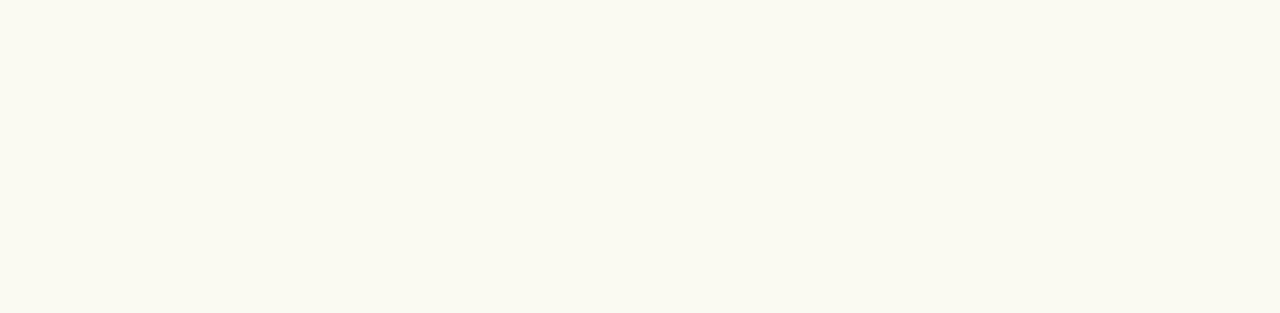
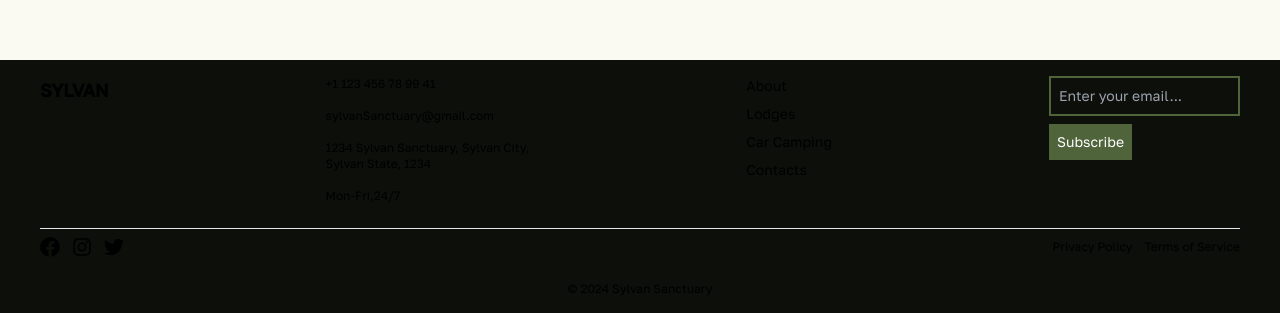
Before and after one commit to Ruhamma/sylvan-hotel, a Next.js app: page / in a window 1280 px wide. Shown: the part 804-1117 px from the top of the page. Before the commit the page ends 844 px from the top, so only its background shows below. Built offline with nearby package versions, Linux system fonts and the light colour scheme.

Commit message:
Add footer component to layout

```diff
--- /dev/null
+++ b/src/app/components/Footer.tsx
@@ -0,0 +1,73 @@
+import Image from "next/image";
+import Link from "next/link";
+import React from "react";
+import { FaFacebook, FaInstagram, FaTwitter } from "react-icons/fa";
+const Footer = () => {
+  return (
+    <footer className="flex flex-col text-black-100  mt-5 relative bg-tertiary p-4 px-10 pt-4">
+      <div className="flex gap-10 sm:gap-0   sm:flex-row flex-wrap flex-col justify-between mb-6 ">
+        <div className="flex flex-col gap-3">
+          <p className="text-lg font-bold">SYLVAN</p>
+        </div>
+        <div className="flex flex-col gap-4">
+          <p className="text-xs">+1 123 456 78 99 41</p>
+          <a
+            href="mailto:info@
+            sylvan.com"
+            className="text-xs"
+          >
+            sylvanSanctuary@gmail.com
+          </a>
+
+          <p className="text-xs">
+            1234 Sylvan Sanctuary, Sylvan City, <br /> Sylvan State, 1234
+          </p>
+          <p className="text-xs">Mon-Fri,24/7</p>
+        </div>
+        <div className="flex flex-col gap-2 text-sm ">
+          <Link href="/about">About</Link>
+          <Link href="/lodges">Lodges</Link>
+          <Link href="/car-camping">Car Camping</Link>
+          <Link href="/contacts">Contacts</Link>
+        </div>
+        <div className=" h-fit gap-6 space-y-2 ">
+          <input
+            type="text"
+            name="email"
+            id="email"
+            className="p-2 bg-transparent border-secondary border-2 text-sm w-full"
+            placeholder="Enter your email..."
+          />
+          <button className="bg-secondary block hover:bg-secondary/50 text-white p-2 text-sm transition-colors duration-300">
+            Subscribe
+          </button>
+        </div>
+      </div>
+      <hr />
+      <div className="mt-2 flex flex-col gap-6 text-xs">
+        <div className="flex justify-between items-center">
+          <div className="flex gap-3">
+            <Link href="/">
+              <FaFacebook size={20} />
+            </Link>
+            <Link href="/">
+              <FaInstagram size={20} />
+            </Link>
+            <Link href="/">
+              <FaTwitter size={20} />
+            </Link>
+          </div>
+          <div className="flex gap-3">
+            <Link href="/">Privacy Policy</Link>
+            <Link href="/">Terms of Service</Link>
+          </div>
+        </div>
+        <div className="flex justify-center items-center">
+          <p>© 2024 Sylvan Sanctuary</p>
+        </div>
+      </div>
+    </footer>
+  );
+};
+
+export default Footer;
--- a/src/app/components/Header.tsx
+++ b/src/app/components/Header.tsx
@@ -27,7 +27,7 @@ const Header = () => {
           }}
         />
       </div>
-      {!openMenu ? (
+      {openMenu ? (
         <div className="flex flex-col items-center justify-center text-xs gap-3 p-2 py-4 sm:hidden bg-secondary/50 rounded-md">
           <Link href="/">LODGES</Link>
           <Link href="/">CAR CAMPING</Link>
--- a/src/app/layout.tsx
+++ b/src/app/layout.tsx
@@ -2,6 +2,7 @@ import type { Metadata } from "next";
 import { Golos_Text, Cinzel } from "next/font/google";
 import "./globals.css";
 import Header from "./components/Header";
+import Footer from "./components/Footer";
 
 const cinzel = Cinzel({
   subsets: ["latin"],
@@ -27,6 +28,7 @@ export default function RootLayout({
       <body className="bg-primary font-primary">
         <Header />
         {children}
+        <Footer/>
       </body>
     </html>
   );
```
Also changed, not shown: public/terrians.png (added).
